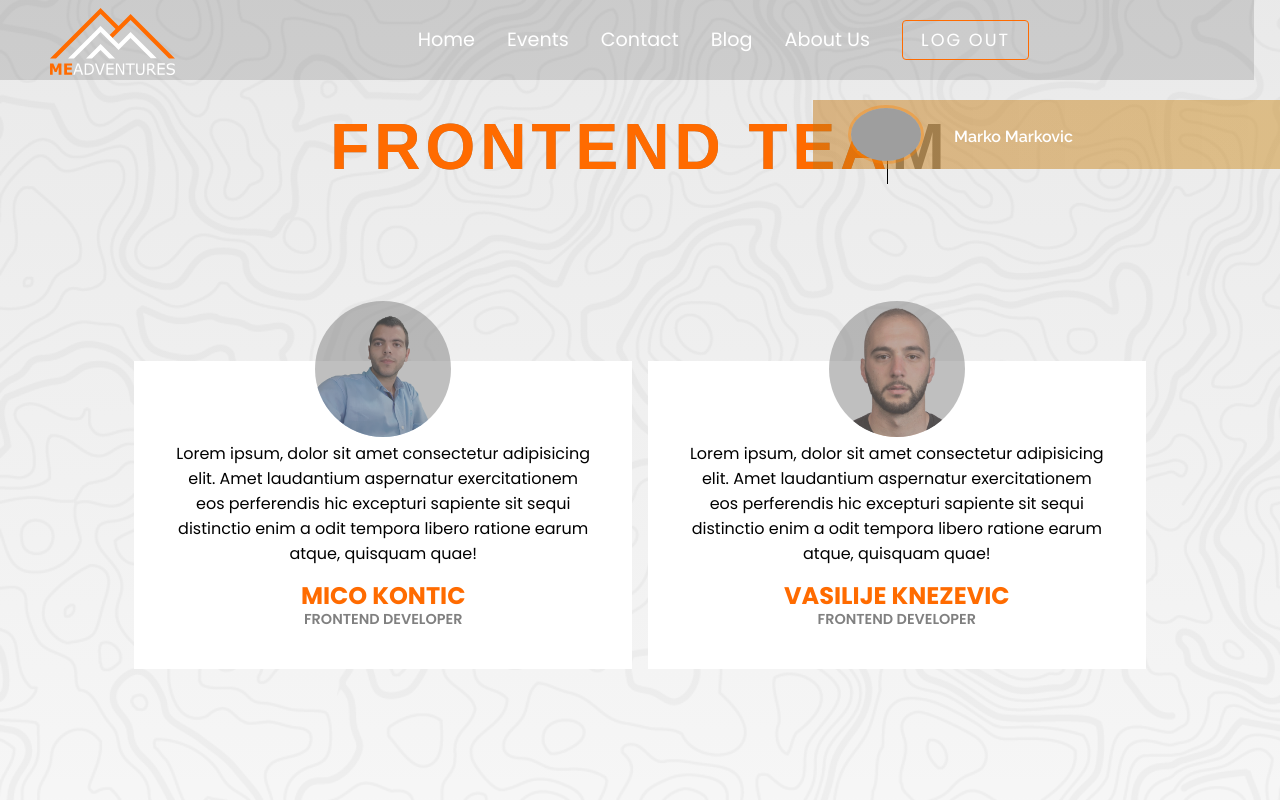
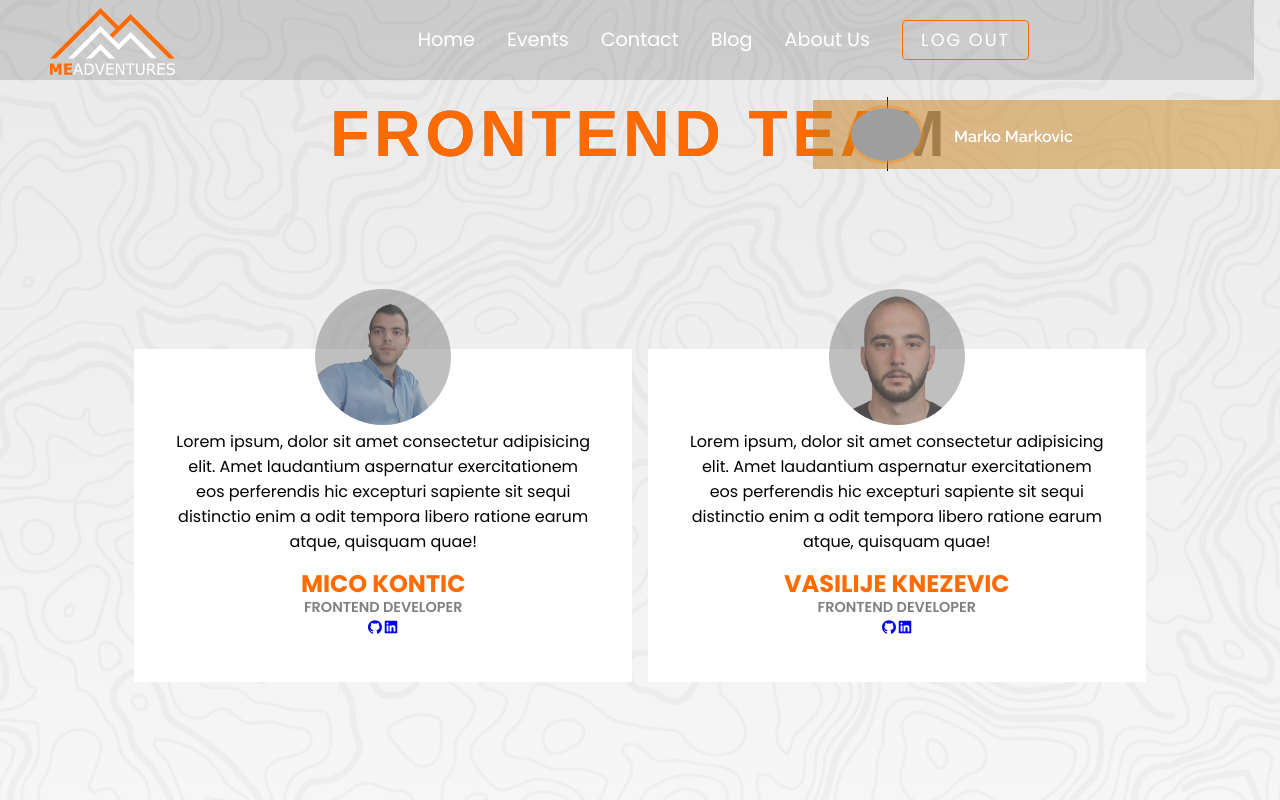
Before and after one commit to micokontic/react-final-task, a React (Create React App) app: page /frontEndTeam in a window 1280 px wide. Shown: the top 800 px of the page. Built offline with nearby package versions, Linux system fonts and the light colour scheme; no server answers; grey boxes are pictures that could not be loaded; what react-google-maps would draw is missing.

Commit message:
SocialMedia added on aboutUs pages

```diff
--- a/src/components/pages/AboutUs/FrontEnd.js
+++ b/src/components/pages/AboutUs/FrontEnd.js
@@ -1,7 +1,9 @@
 import React from "react";
 import "./Teams.css";
+import { AiFillGithub, AiFillLinkedin } from "react-icons/ai";
 import Vaskoo from "./Images/vasilije-removebg-preview.png";
 import Micoo from "./Images/mico-removebg-preview.png";
+
 function FrontEnd() {
   return (
     <>
@@ -25,6 +27,17 @@ function FrontEnd() {
                 Mico Kontic <br />
                 <span>Frontend Developer</span>
               </h4>
+              <div className="aboutUs-social">
+                <div className="aboutUs-social-links">
+                  <a href="https://github.com/micokontic">
+                    {" "}
+                    <AiFillGithub />
+                  </a>
+                  <a href="https://www.linkedin.com/in/mi%C4%87o-konti%C4%87-066677181/">
+                    <AiFillLinkedin />
+                  </a>
+                </div>
+              </div>
             </div>
           </div>
           <div className="aboutUs-box">
@@ -42,6 +55,25 @@ function FrontEnd() {
                 Vasilije Knezevic <br />
                 <span>Frontend Developer</span>
               </h4>
+              <div className="aboutUs-social">
+                <div className="aboutUs-social-links">
+                  <a
+                    href="https://github.com/knezevicvasilije"
+                    target="_blank"
+                    rel="noopener noreferrer"
+                  >
+                    {" "}
+                    <AiFillGithub />
+                  </a>
+                  <a
+                    href="https://www.linkedin.com/in/vasilije-knezevic-8531551b9/"
+                    target="_blank"
+                    rel="noopener noreferrer"
+                  >
+                    <AiFillLinkedin />
+                  </a>
+                </div>
+              </div>
             </div>
           </div>
         </div>
```
